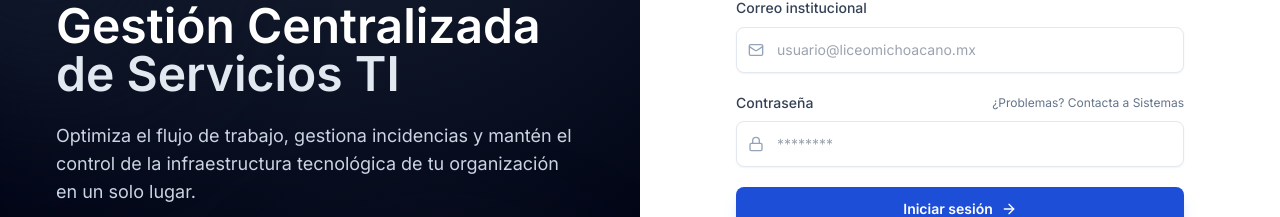
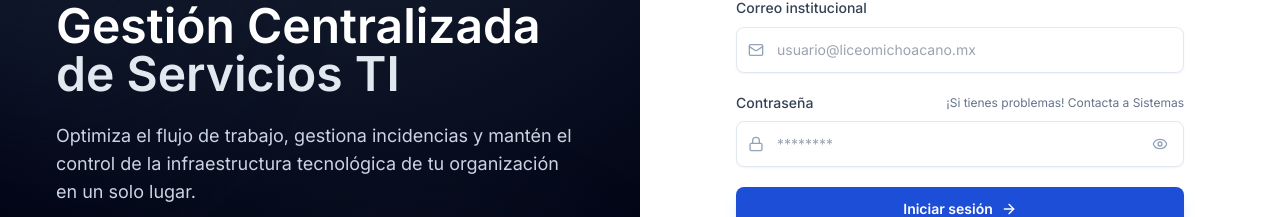
Before and after one commit to Esteban-LC/ticket, a Next.js app: page / in a window 1280 px wide. Shown: the part 299-516 px from the top of the page. Built offline with nearby package versions, Linux system fonts and the light colour scheme.

Commit message:
agregacion de boton de contraseña y otros ajustes en el package-look.json

```diff
--- a/app/page.tsx
+++ b/app/page.tsx
@@ -5,7 +5,7 @@ import { signIn } from 'next-auth/react'
 import { useRouter } from 'next/navigation'
 import Link from 'next/link'
 import type { CSSProperties } from 'react'
-import { Server, ShieldCheck, Activity, Mail, Lock, ArrowRight, Moon, Sun } from 'lucide-react'
+import { Server, ShieldCheck, Activity, Mail, Lock, ArrowRight, Moon, Sun, Eye, EyeOff } from 'lucide-react'
 
 export default function LoginPage() {
   const router = useRouter()
@@ -14,6 +14,7 @@ export default function LoginPage() {
   const [error, setError] = useState('')
   const [loading, setLoading] = useState(false)
   const [darkMode, setDarkMode] = useState(false)
+  const [showPassword, setShowPassword] = useState(false)
 
   // Cargar modo oscuro desde localStorage
   useEffect(() => {
@@ -159,7 +160,7 @@ export default function LoginPage() {
                     Contraseña
                   </label>
                   <span className={`text-xs ${darkMode ? 'text-slate-400' : 'text-slate-500'}`}>
-                    ¿Problemas? Contacta a Sistemas
+                    ¡Si tienes problemas! Contacta a Sistemas
                   </span>
                 </div>
                 <div className="relative">
@@ -167,13 +168,24 @@ export default function LoginPage() {
                   <input
                     id="password"
                     name="password"
-                    type="password"
+                    type={showPassword ? 'text' : 'password'}
                     placeholder="********"
                     value={password}
                     onChange={(e) => setPassword(e.target.value)}
                     required
-                    className={`w-full rounded-lg border ${darkMode ? 'border-slate-700 bg-slate-800 text-white placeholder-slate-500' : 'border-slate-200 bg-white text-slate-900'} py-3 pl-10 pr-4 text-sm shadow-sm outline-none transition focus:border-[var(--brand)] focus:ring-2 focus:ring-[var(--brand)]`}
+                    className={`w-full rounded-lg border ${darkMode ? 'border-slate-700 bg-slate-800 text-white placeholder-slate-500' : 'border-slate-200 bg-white text-slate-900'} py-3 pl-10 pr-10 text-sm shadow-sm outline-none transition focus:border-[var(--brand)] focus:ring-2 focus:ring-[var(--brand)]`}
                   />
+                  <button
+                    type="button"
+                    onClick={() => setShowPassword(!showPassword)}
+                    className={`absolute right-3 top-1/2 -translate-y-1/2 rounded-full p-1 hover:bg-slate-100 ${darkMode ? 'text-slate-500 hover:bg-slate-700' : 'text-slate-400'} transition-colors`}
+                  >
+                    {showPassword ? (
+                      <EyeOff className="h-4 w-4" />
+                    ) : (
+                      <Eye className="h-4 w-4" />
+                    )}
+                  </button>
                 </div>
               </div>
 
```
Also changed, not shown: 1 other file (tests, documents, lock files or other folders).
